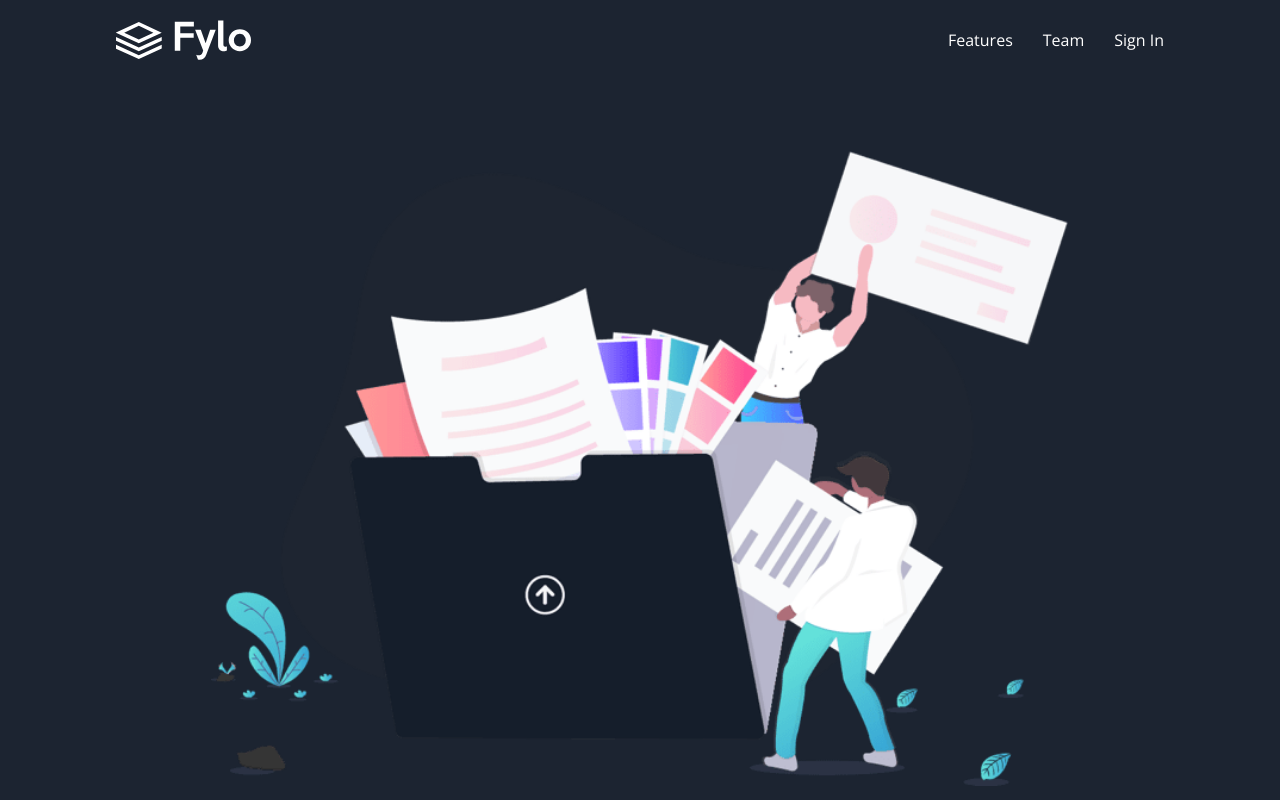
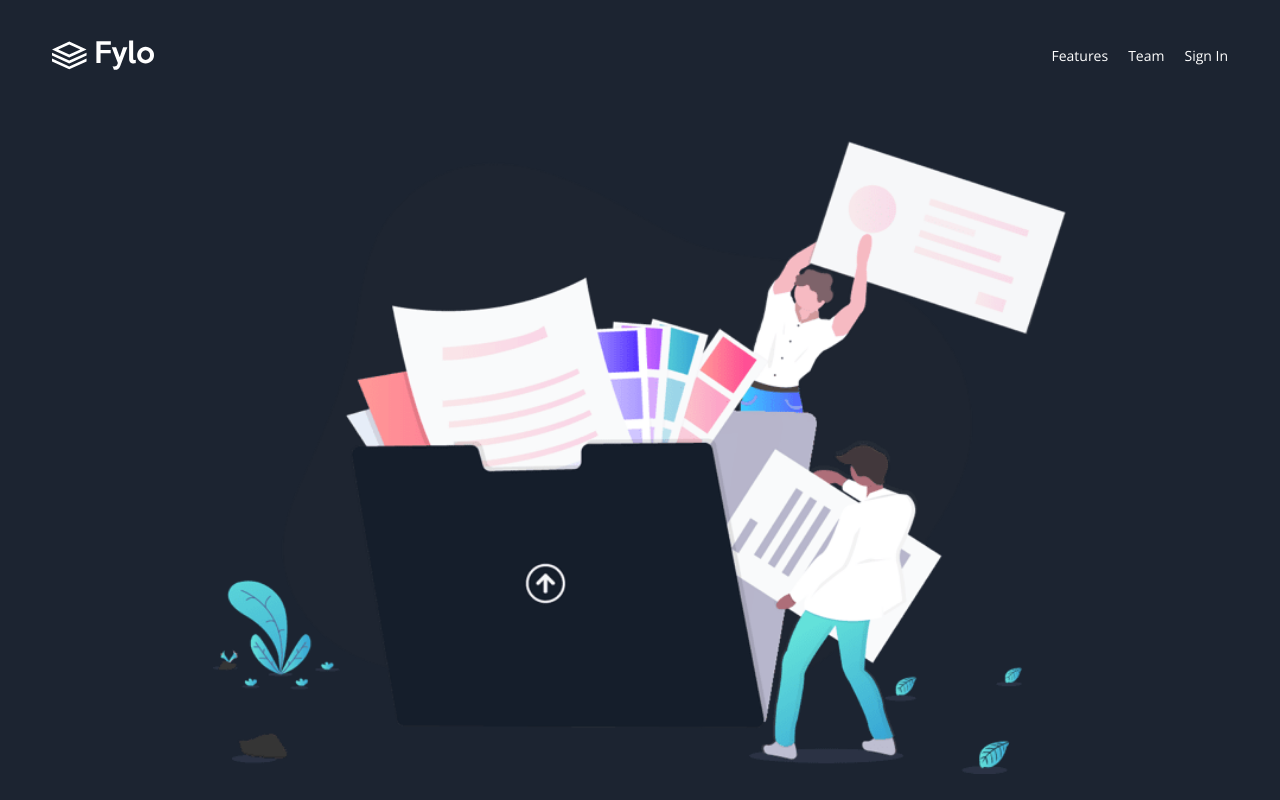
Before and after one commit to sheriallisdev/fylo-landing-page-dark, a website: page index.html in a window 1280 px wide. Shown: the top 800 px of the page. Drawn offline with nearby package versions, Linux system fonts and the light colour scheme.

Commit message:
Adjust margin and padding

```diff
--- a/src/scss/styles.scss
+++ b/src/scss/styles.scss
@@ -51,7 +51,7 @@ h2 {
 
 section {
   padding-top: 80px 20px 20px 20px;
-  margin-bottom: 100px;
+  margin-bottom: 80px;
   display: flex;
   flex-direction: column;
   align-items: center;
@@ -63,8 +63,8 @@ section {
   flex-direction: column;
   justify-content: center;
   align-items: center;
-  width: 90vw;
-  padding: 40px;
+  // width: 95vw;
+  padding: 20px;
   max-width: 1440px;
 }
 
@@ -97,6 +97,7 @@ button {
   width: 100vw;
   display: flex;
   justify-content: center;
+  padding-top: 20px;
 
   .container {
     display: flex;
@@ -105,13 +106,13 @@ button {
     align-items: center;
     padding: 20px;
     margin-bottom: 30px;
-    width: 85vw;
+    width: 95vw;
   }
 
   background-color: $secondary-bg;
 
   .logo {
-    height: 40px;
+    height: 30px;
   }
 }
 
@@ -122,7 +123,7 @@ button {
   a {
     color: $white;
     text-decoration: none;
-    margin-left: 30px;
+    margin-left: 20px;
   }
 }
 
@@ -157,7 +158,11 @@ button {
     flex-direction: column;
     justify-content: center;
     align-items: center;
-    margin-bottom: 80px;
+    margin-bottom: 60px;
+
+    &:last-of-type{
+      margin-bottom: 0;
+    }
   }
 
   &__icon {
@@ -271,14 +276,14 @@ button {
   }
 
   &__form {
-    margin-top: 30px;
+    margin-top: 20px;
     display: flex;
     flex-direction: column;
-    width: 60%;
   }
 
   &__form--input {
     display: block;
+    border: none;
     border-radius: 30px;
     padding: 20px 50px;
   }
```
Also changed, not shown: css/styles.css.
